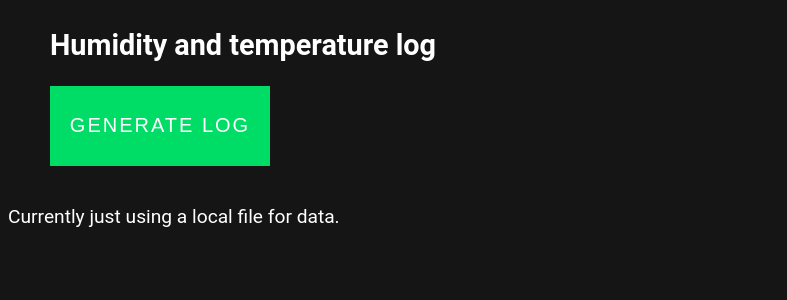
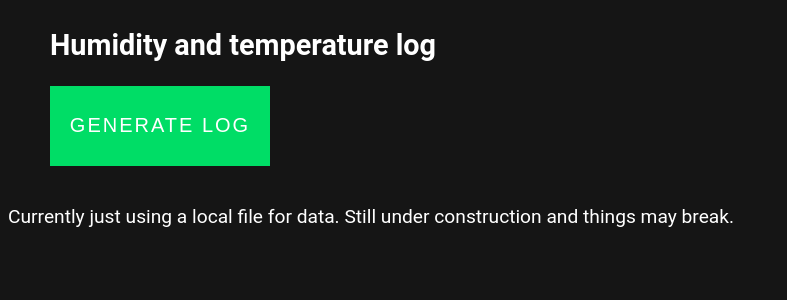
Before and after one commit to Baxtex/Raspbi-humid-monitor, a PHP site: page / in a window 1280 px wide. Shown: the top 300 px of the page, without its empty margins (0-787 px from the left). Run offline with PHP 8.4, Linux system fonts and the light colour scheme.

Commit message:
Added smaller update

```diff
--- a/index.html
+++ b/index.html
@@ -10,6 +10,6 @@
 		<h2>Humidity and temperature log</h2>
 		<button type="button" onclick='createTable()'>Generate log</button>
 		<div id="logDiv"></div>
-		<p>Currently just using a local file for data.</p>
+		<p>Currently just using a local file for data. Still under construction and things may break.</p>
 	</body>
 </html>
--- a/readLog.php
+++ b/readLog.php
@@ -2,8 +2,8 @@
 class readLog{
 	function getLog(){
 		header('Content-Type: application/json');
-		//$file = file_get_contents('../../../home/shares/flower_hum/humid.log');
-		$file = file_get_contents('humid.log');
+
+		$file = file_get_contents('humid.txt');
 		$lengthOfFile = strlen($file)-2;
 		$subFile = substr($file, 0, $lengthOfFile);
 		$res ="[";
```
